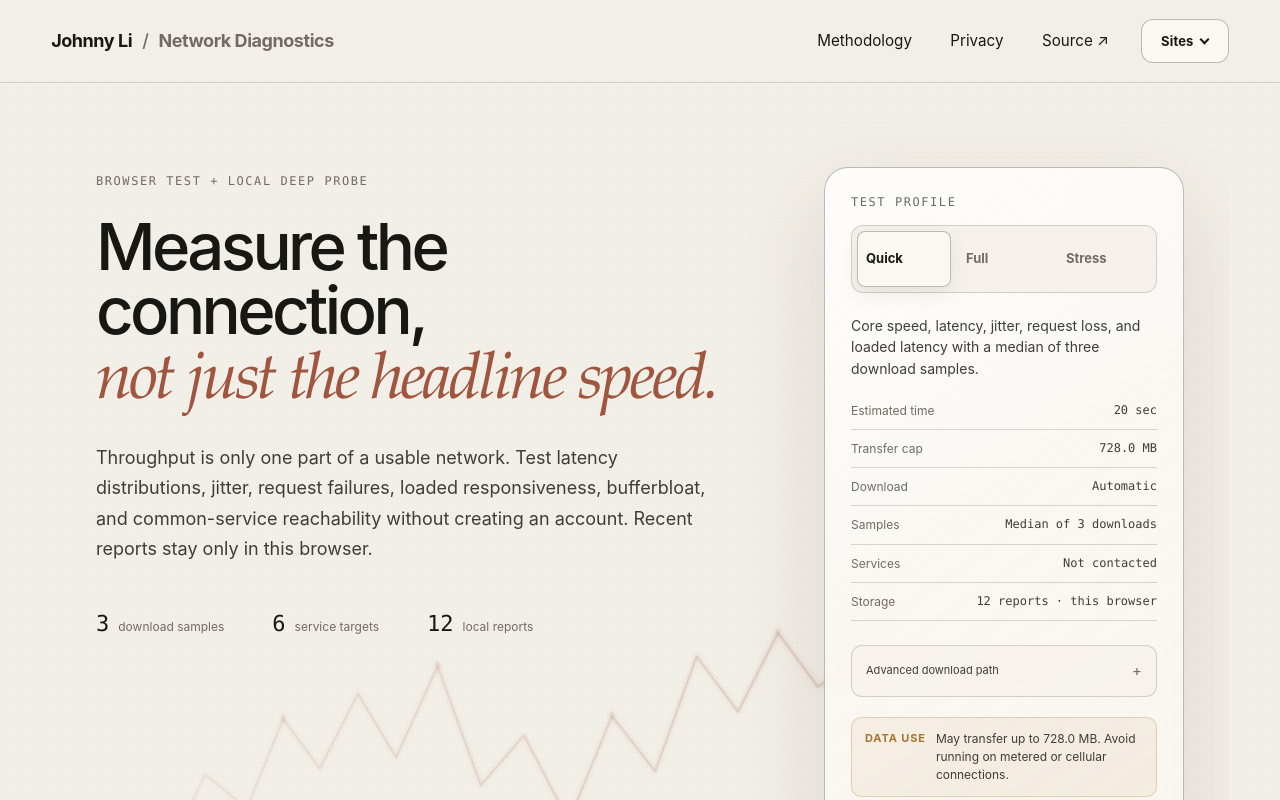
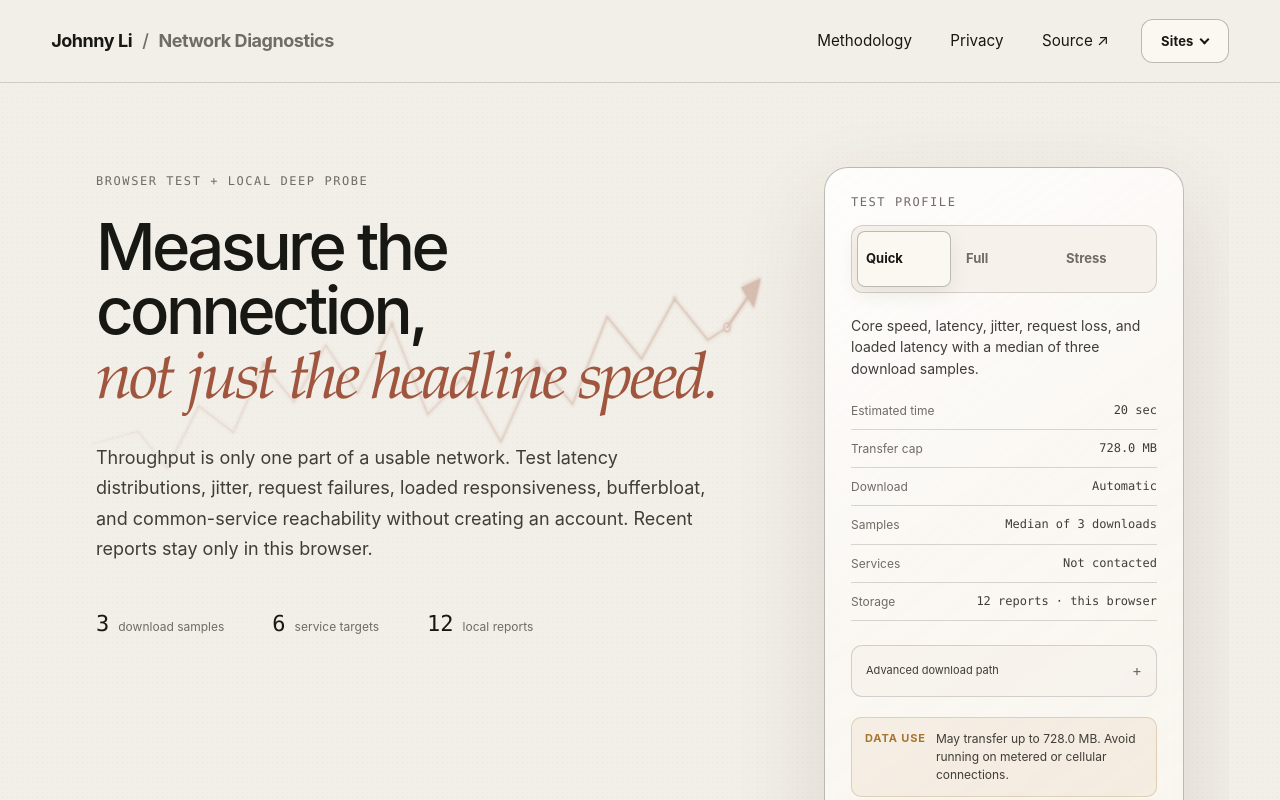
Before and after one commit to JohnnyZLi/Network-Diagnostics-Suite, a React (Vite) app: page / in a window 1280 px wide. Shown: the top 800 px of the page. Built offline with nearby package versions, Linux system fonts and the light colour scheme.

Commit message:
Anchor hero signal to the sticky copy

```diff
--- a/src/components/HeroSignalTrace.css
+++ b/src/components/HeroSignalTrace.css
@@ -10,15 +10,8 @@
 }
 
 .hero-signal {
-  position: absolute;
-  z-index: 0;
-  top: 55%;
-  right: 28%;
-  bottom: 2%;
-  left: 1.5%;
-  overflow: visible;
+  display: none;
   color: var(--accent);
-  opacity: .34;
   pointer-events: none;
 }
 
@@ -61,7 +54,7 @@
 
 .hero-signal__live-tip {
   transform-box: view-box;
-  transform-origin: 930px 90px;
+  transform-origin: 930px 65px;
   animation: hero-signal-tip 3.4s ease-in-out infinite alternate;
 }
 
@@ -77,19 +70,28 @@
   to { transform: rotate(13deg); }
 }
 
-@media (max-width: 1100px) {
+@media (min-width: 1101px) {
+  .hero > .hero__copy,
   .hero-signal {
-    top: 43%;
-    right: 3%;
-    bottom: 39%;
-    left: 0;
-    opacity: .22;
+    grid-column: 1;
+    grid-row: 1;
   }
-}
 
-@media (max-width: 760px) {
+  .hero > .test-controls {
+    grid-column: 2;
+    grid-row: 1;
+  }
+
   .hero-signal {
-    display: none;
+    width: calc(100% + clamp(44px, 5vw, 92px));
+    height: clamp(260px, 23vw, 340px);
+    display: block;
+    position: sticky;
+    z-index: 0;
+    top: calc(var(--jl-layout-header-height) + var(--jl-space-8));
+    align-self: start;
+    opacity: .32;
+    transform: translate3d(-1.5%, clamp(92px, 7vw, 126px), 0);
   }
 }
 
```
